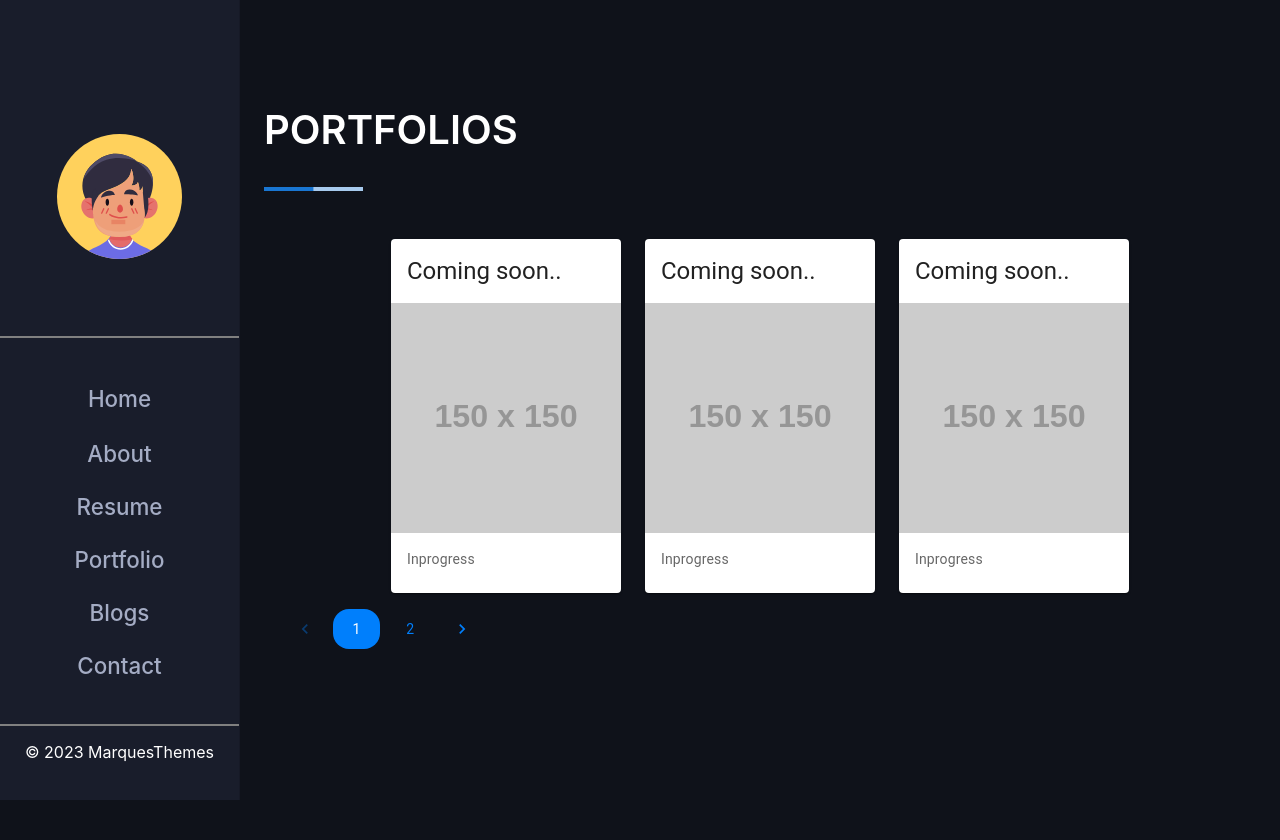
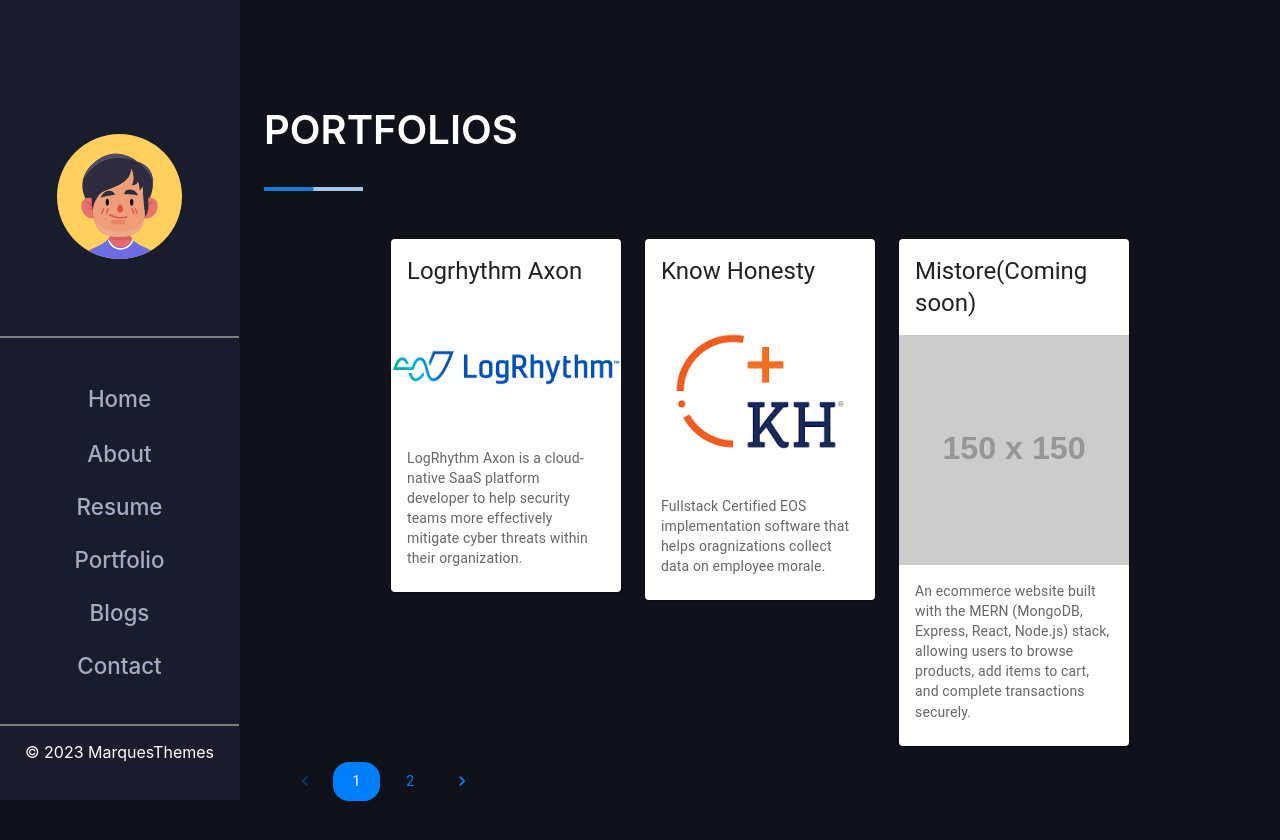
Before and after one commit to Marquessmalley/portfolio_website, a React (Create React App) app: page /portfolio_website/portfolio in a window 1280 px wide. Before the commit the page ends 800 px from the top, so only its background shows below. Built offline with nearby package versions, Linux system fonts and the light colour scheme.

Commit message:
updated portfolio

```diff
--- a/src/pages/About/About.js
+++ b/src/pages/About/About.js
@@ -68,15 +68,15 @@ const About = () => {
               <span style={{ color: "rgb(0,127,252)" }}> Marques Smalley</span>
             </h3>
             <p style={{ fontSize: "18px", fontWeight: 300 }}>
-              I am a full stack developer with a focus on frontend development,
-              which I am responsible for creating and implementing the user
-              interface and user experience of web applications
+              I am a full stack developer (MERN Stack) with a focus on frontend
+              development, which I am responsible for creating and implementing
+              the user interface and user experience of web applications
             </p>
             <p>
               <b>Full Name</b>: Marques James Smalley
             </p>
             <p>
-              <b>Age</b>: 24 Years
+              <b>Age</b>: 25 Years
             </p>
             <p>
               <b>Language</b>: English
--- a/src/pages/Home/Home.js
+++ b/src/pages/Home/Home.js
@@ -25,8 +25,11 @@ const Home = () => {
           }}
         >
           <h1 style={{ textAlign: "center", color: "white" }}>
-            Waddup Doe,
-            <span style={{ color: "rgb(0,127,252)" }}>I'm Marques Smalley</span>
+            Hello,
+            <span style={{ color: "rgb(0,127,252)" }}>
+              {" "}
+              I'm Marques Smalley
+            </span>
           </h1>
           <p
             style={{
--- a/src/pages/Portfolio/Portfolio.js
+++ b/src/pages/Portfolio/Portfolio.js
@@ -15,20 +15,23 @@ const Portfolio = () => {
   const cards = [
     {
       id: 1,
-      title: "Coming soon..",
-      description: "Inprogress",
-      imageUrl: "https://via.placeholder.com/150",
+      title: "Logrhythm Axon",
+      description:
+        "LogRhythm Axon is a cloud-native SaaS platform developer to help security teams more effectively mitigate cyber threats within their organization.",
+      imageUrl: "images/logrhythm.png",
     },
     {
       id: 2,
-      title: "Coming soon..",
-      description: "Inprogress",
-      imageUrl: "https://via.placeholder.com/150",
+      title: "Know Honesty",
+      description:
+        "Fullstack Certified EOS implementation software that helps oragnizations collect data on employee morale.",
+      imageUrl: "images/knowhonesty.png",
     },
     {
       id: 3,
-      title: "Coming soon..",
-      description: "Inprogress",
+      title: "Mistore(Coming soon)",
+      description:
+        "An ecommerce website built with the MERN (MongoDB, Express, React, Node.js) stack, allowing users to browse products, add items to cart, and complete transactions securely.",
       imageUrl: "https://via.placeholder.com/150",
     },
     {
```
Also changed, not shown: public/images/knowhonesty.png (added), public/images/logrhythm.png (added).
